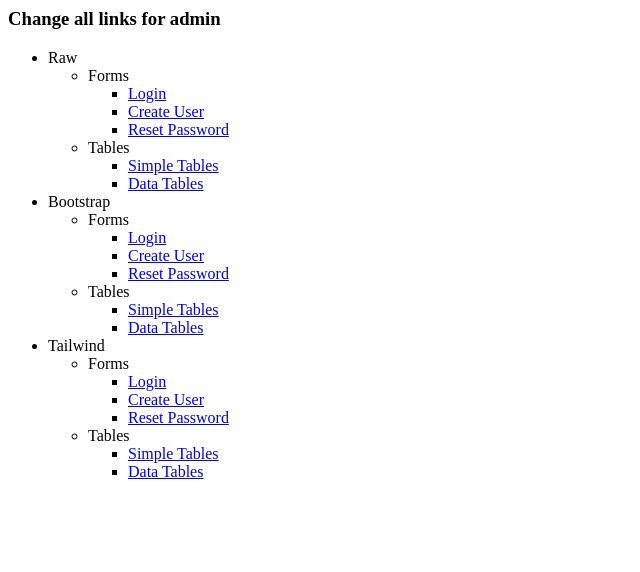
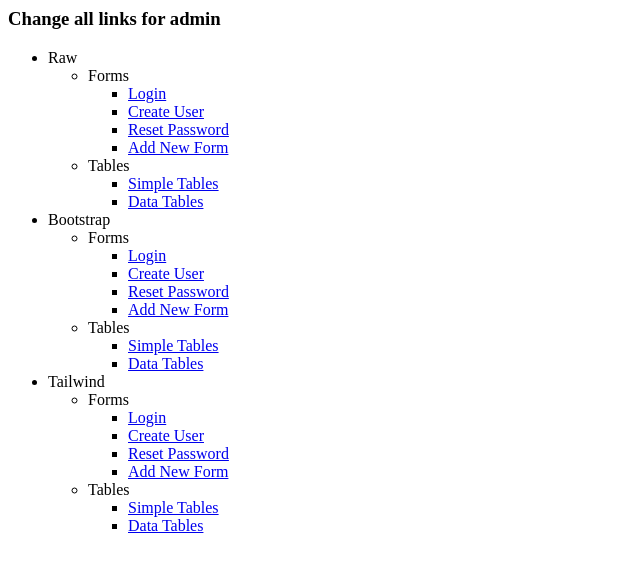
Before and after one commit to Leerlandais/snippets, a PHP site: page /view/privateView/inc/privateSideBar.php in a window 1280 px wide. Shown: the top 572 px of the page, without its empty margins (0-640 px from the left). Run offline with PHP 8.4, Linux system fonts and the light colour scheme.

Commit message:
privateSideBar: added new links for update/add options

```diff
--- a/view/privateView/inc/privateSideBar.php
+++ b/view/privateView/inc/privateSideBar.php
@@ -21,18 +21,23 @@
                         </div>
                         <ul class="dropdown-inner ml-4 hidden">
                             <li>
-                                <a href="?select=login&mode=rw" class="block p-2 hover:bg-gray-700 flex items-center">
+                                <a href="?update=login&mode=rw" class="block p-2 hover:bg-gray-700 flex items-center">
                                     Login
                                 </a>
                             </li>
                             <li>
-                                <a href="?select=create&mode=rw" class="block p-2 hover:bg-gray-700 flex items-center">
+                                <a href="?update=create&mode=rw" class="block p-2 hover:bg-gray-700 flex items-center">
                                     Create User
                                 </a>
                             </li>
                             <li>
-                                <a href="?select=reset&mode=rw" class="block p-2 hover:bg-gray-700 flex items-center">
+                                <a href="?update=reset&mode=rw" class="block p-2 hover:bg-gray-700 flex items-center">
                                     Reset Password
+                                </a>
+                            </li>
+                            <li>
+                                <a href="?update=addForm&mode=tw" class="block p-2 hover:bg-gray-700 flex items-center">
+                                    Add New Form
                                 </a>
                             </li>
                         </ul>
@@ -78,18 +83,23 @@
                         </div>
                         <ul class="dropdown-inner ml-4 hidden">
                             <li>
-                                <a href="?select=login&mode=bs" class="block p-2 hover:bg-gray-700 flex items-center">
+                                <a href="?update=login&mode=bs" class="block p-2 hover:bg-gray-700 flex items-center">
                                     Login
                                 </a>
                             </li>
                             <li>
-                                <a href="?select=create&mode=bs" class="block p-2 hover:bg-gray-700 flex items-center">
+                                <a href="?update=create&mode=bs" class="block p-2 hover:bg-gray-700 flex items-center">
                                     Create User
                                 </a>
                             </li>
                             <li>
-                                <a href="?select=reset&mode=bs" class="block p-2 hover:bg-gray-700 flex items-center">
+                                <a href="?update=reset&mode=bs" class="block p-2 hover:bg-gray-700 flex items-center">
                                     Reset Password
+                                </a>
+                            </li>
+                            <li>
+                                <a href="?update=addForm&mode=tw" class="block p-2 hover:bg-gray-700 flex items-center">
+                                    Add New Form
                                 </a>
                             </li>
                         </ul>
@@ -135,18 +145,23 @@
                         </div>
                         <ul class="dropdown-inner ml-4 hidden">
                             <li>
-                                <a href="?select=login&mode=tw" class="block p-2 hover:bg-gray-700 flex items-center">
+                                <a href="?update=login&mode=tw" class="block p-2 hover:bg-gray-700 flex items-center">
                                     Login
                                 </a>
                             </li>
                             <li>
-                                <a href="?select=create&mode=tw" class="block p-2 hover:bg-gray-700 flex items-center">
+                                <a href="?update=create&mode=tw" class="block p-2 hover:bg-gray-700 flex items-center">
                                     Create User
                                 </a>
                             </li>
                             <li>
-                                <a href="?select=reset&mode=tw" class="block p-2 hover:bg-gray-700 flex items-center">
+                                <a href="?update=reset&mode=tw" class="block p-2 hover:bg-gray-700 flex items-center">
                                     Reset Password
+                                </a>
+                            </li>
+                            <li>
+                                <a href="?update=addForm&mode=tw" class="block p-2 hover:bg-gray-700 flex items-center">
+                                    Add New Form
                                 </a>
                             </li>
                         </ul>
```
